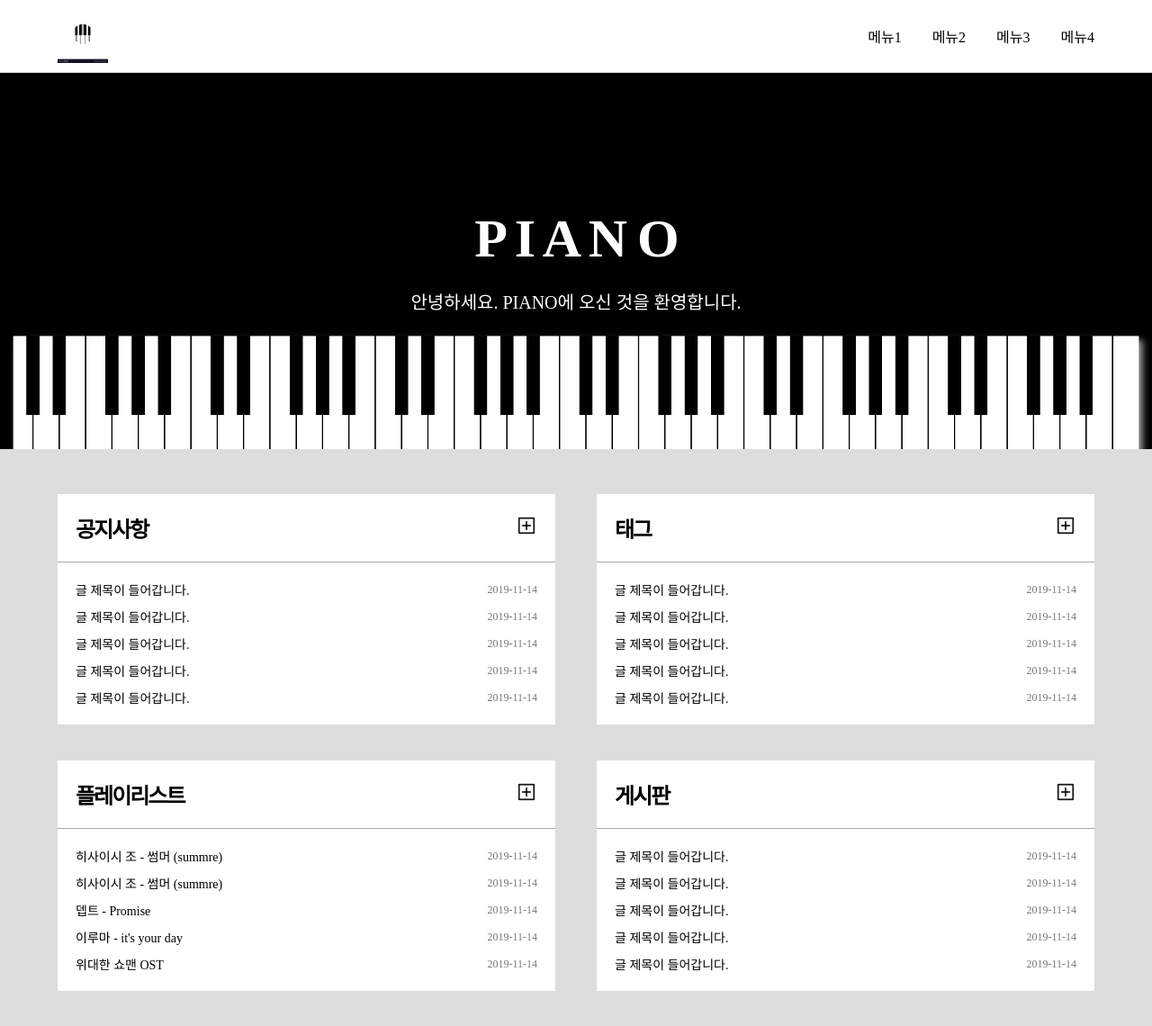
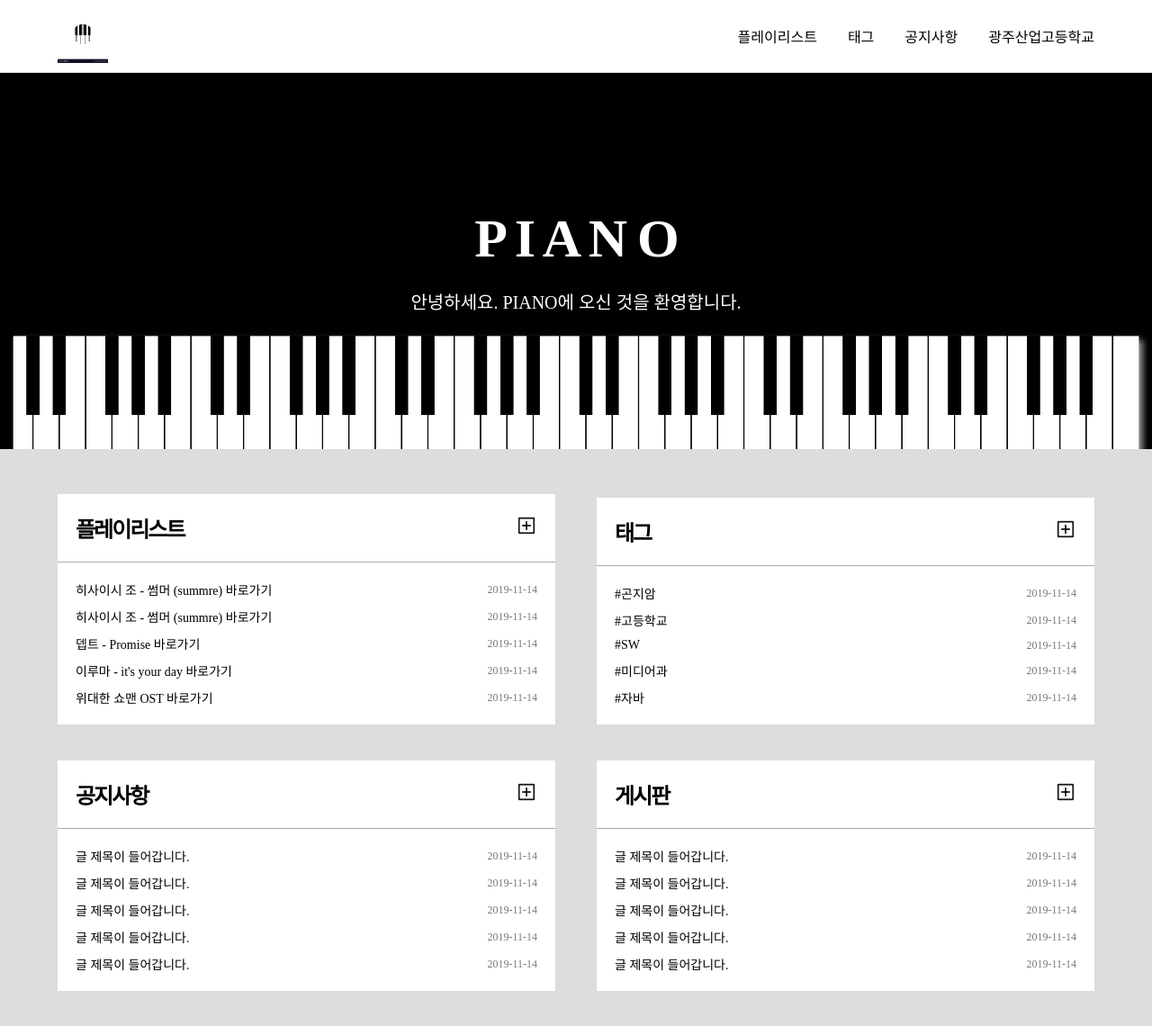
Before and after one commit to 20606YR/yerang2114, a plain HTML site: page index.html in a window 1280 px wide. Shown: the whole page at 90% size. Drawn offline with Linux system fonts and the light colour scheme.

Commit message:
Add files via upload

```diff
--- a/css/style.css
+++ b/css/style.css
@@ -51,7 +51,7 @@ header > div {
 #idx_top {
     width: 100%;
     padding: 150px 0;
-    background: url(/img/piano-qorud1.png) no-repeat 50% 50% /cover;
+    background: url(../img/piano-qorud1.png) no-repeat 50% 50% /cover;
     text-align: center;
 }
 
--- a/index.html
+++ b/index.html
@@ -12,10 +12,10 @@
                         <img src="img/piano-logo-design.jpg" alt="로고">
                     </h1>
                     <ul class="menu">
-                        <li>메뉴1</li>
-                        <li>메뉴2</li>
-                        <li>메뉴3</li>
-                        <li>메뉴4</li>
+                        <li><a href="card_List.html">플레이리스트</a></li>
+                        <li><a href="css26.html">태그</a></li>
+                        <li><a href="list.html">공지사항</a></li>
+                        <li><a href="history.html">광주산업고등학교</a></li>
                     </ul>
                 </div>
             </header>
@@ -28,8 +28,68 @@
                    <div>
                     <div class="idx_board">
                         <div class="title">
+                            <a href="card_List.html" class="name">플레이리스트</a>
+                            <a href="#" class="more"><img src="img/more_white.png" alt="더 보기"></a>
+                        </div>
+                        <div class="list">
+                            <ul>
+                                <li>
+                                    <a href="https://youtu.be/MM-j9lWmlDs?si=tVL3cTfbP5_cJr5v">히사이시 조 - 썸머 (summre) 바로가기</a>
+                                    <span>2019-11-14</span>
+                                </li>
+                                <li>
+                                    <a href="https://youtu.be/emXbZ4ENk6s?si=4bB6zHY7kGOg81Nc">히사이시 조 - 썸머 (summre) 바로가기</a>
+                                    <span>2019-11-14</span>
+                                </li>
+                                <li>
+                                    <a href="https://youtu.be/AedxjJZJSLY?si=7m3T1xTzXNT4sDdZ">뎁트 - Promise 바로가기</a>
+                                    <span>2019-11-14</span>
+                                </li>
+                                <li>
+                                    <a href="https://youtu.be/HjhXQNNav04?si=7dFULD9FD8_8n8V2">이루마 - it's your day 바로가기</a>
+                                    <span>2019-11-14</span>
+                                </li>
+                                <li>
+                                    <a href="https://youtu.be/kmHsrx1SlYw?si=fSfu0ReJcEKRBJ77">위대한 쇼맨 OST 바로가기</a>
+                                    <span>2019-11-14</span>
+                                </li>
+                            </ul>
+                        </div>
+                    </div>
+                    <div class="idx_board">
+                        <div class="title">
+                            <a href="css26.html" class="name">태그</a>
+                            <a href="#" class="more"><img src="img/more_white.png" alt="더 보기"></a>
+                        </div>
+                        <div class="list">
+                            <ul>
+                                <li>
+                                    <a href="#">#곤지암</a>
+                                    <span>2019-11-14</span>
+                                </li>
+                                <li>
+                                    <a href="#">#고등학교</a>
+                                    <span>2019-11-14</span>
+                                </li>
+                                <li>
+                                    <a href="#">#SW</a>
+                                    <span>2019-11-14</span>
+                                </li>
+                                <li>
+                                    <a href="#">#미디어과</a>
+                                    <span>2019-11-14</span>
+                                </li>
+                                <li>
+                                    <a href="#">#자바</a>
+                                    <span>2019-11-14</span>
+                                </li>
+                            </ul>
+                        </div>
+                    </div>
+                    <div class="idx_board">
+                        <div class="title">
                             <a href="list.html" class="name">공지사항</a>
-                            <a href="#" class="more"><img src="img/more_white.png" alt="더 보기"></a>
+                            <a href="list.html" class="more"><img src="img/more_white.png" alt="더 보기"></a>
                         </div>
                         <div class="list">
                             <ul>
@@ -51,66 +111,6 @@
                                 </li>
                                 <li>
                                     <a href="#">글 제목이 들어갑니다.</a>
-                                    <span>2019-11-14</span>
-                                </li>
-                            </ul>
-                        </div>
-                    </div>
-                    <div class="idx_board">
-                        <div class="title">
-                            <a href="css26.html" class="name">태그</a>
-                            <a href="#" class="more"><img src="img/more_white.png" alt="더 보기"></a>
-                        </div>
-                        <div class="list">
-                            <ul>
-                                <li>
-                                    <a href="#">글 제목이 들어갑니다.</a>
-                                    <span>2019-11-14</span>
-                                </li>
-                                <li>
-                                    <a href="#">글 제목이 들어갑니다.</a>
-                                    <span>2019-11-14</span>
-                                </li>
-                                <li>
-                                    <a href="#">글 제목이 들어갑니다.</a>
-                                    <span>2019-11-14</span>
-                                </li>
-                                <li>
-                                    <a href="#">글 제목이 들어갑니다.</a>
-                                    <span>2019-11-14</span>
-                                </li>
-                                <li>
-                                    <a href="#">글 제목이 들어갑니다.</a>
-                                    <span>2019-11-14</span>
-                                </li>
-                            </ul>
-                        </div>
-                    </div>
-                    <div class="idx_board">
-                        <div class="title">
-                            <a href="card_List.html" class="name">플레이리스트</a>
-                            <a href="#" class="more"><img src="img/more_white.png" alt="더 보기"></a>
-                        </div>
-                        <div class="list">
-                            <ul>
-                                <li>
-                                    <a href="#">히사이시 조 - 썸머 (summre)</a>
-                                    <span>2019-11-14</span>
-                                </li>
-                                <li>
-                                    <a href="#">히사이시 조 - 썸머 (summre)</a>
-                                    <span>2019-11-14</span>
-                                </li>
-                                <li>
-                                    <a href="#">뎁트 - Promise</a>
-                                    <span>2019-11-14</span>
-                                </li>
-                                <li>
-                                    <a href="#">이루마 - it's your day</a>
-                                    <span>2019-11-14</span>
-                                </li>
-                                <li>
-                                    <a href="#">위대한 쇼맨 OST</a>
                                     <span>2019-11-14</span>
                                 </li>
                             </ul>
```
Also changed, not shown: card_List.html (+1 -1 lines).
